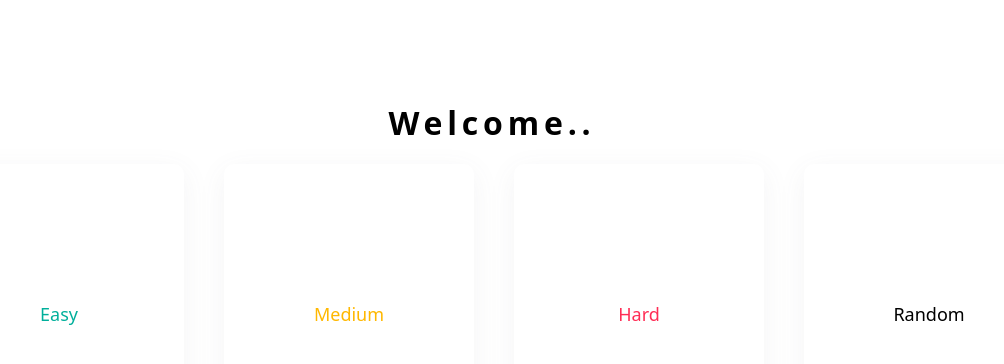
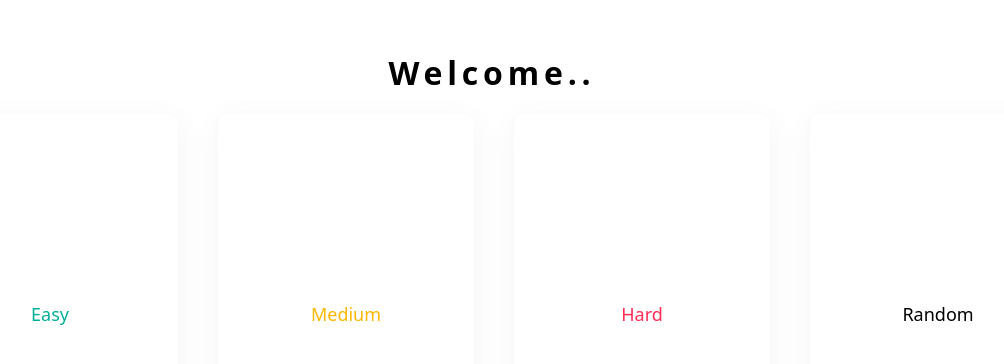
Before and after one commit to justzuka/Leetcode-Tags-Project, a React (Create React App) app: page / in a window 1280 px wide. Shown: the part 108-472 px from the top of the page, without its empty margins (146-1150 px from the left). Built offline with nearby package versions, Linux system fonts and the light colour scheme.

Commit message:
width heights update with % or vh

```diff
--- a/src/DifficultyButton.css
+++ b/src/DifficultyButton.css
@@ -1,6 +1,6 @@
 .DifficultyButton-container {
-	width: 250px;
-	height: 300px;
+	width: 20%;
+	height: 50vh;
 	display: flex;
 	justify-content: center;
 	align-items: center;
--- a/src/LandingPage.css
+++ b/src/LandingPage.css
@@ -3,7 +3,7 @@
 	flex-direction: column;
 	align-items: center;
 	justify-content: center;
-	width: 600px;
+	width: 100%;
 }
 .typewriter h1 {
 	overflow: hidden;
@@ -34,3 +34,12 @@
 		border-color: orange;
 	}
 }
+
+.LandingPage-buttons {
+	display: flex;
+	flex-direction: row;
+	justify-content: center;
+	align-items: center;
+	height: 30%;
+	width: 100%;
+}
--- a/src/Problem.css
+++ b/src/Problem.css
@@ -40,7 +40,7 @@ pre {
 	display: flex;
 	justify-content: center;
 	align-items: center;
-	width: 600px;
+	width: 40%;
 	height: 95vh;
 	border-radius: 10px;
 	overflow: hidden;
@@ -50,7 +50,7 @@ pre {
 .problem-container {
 	display: flex;
 	flex-direction: column;
-	width: 600px;
+	width: 100%;
 	height: 100%;
 	background-color: white;
 	border-radius: 10px;
--- a/src/Quiz.css
+++ b/src/Quiz.css
@@ -2,7 +2,7 @@
 	display: flex;
 	flex-direction: column;
 	align-items: center;
-	width: 600px;
+	width: 100%;
 	background-color: white;
 	border-radius: 10px;
 	box-shadow: rgba(100, 100, 111, 0.2) 0px 7px 29px 0px;
@@ -108,7 +108,7 @@
 	flex-direction: row;
 	align-items: center;
 	justify-content: center;
-	width: 600px;
+	width: 100%;
 	background-color: white;
 	border-radius: 10px;
 	box-shadow: rgba(100, 100, 111, 0.2) 0px 7px 29px 0px;
@@ -121,6 +121,7 @@
 }
 
 .quiz-buttons-container {
+	width: 40%;
 	display: flex;
 	flex-direction: column;
 	height: 100%;
```
